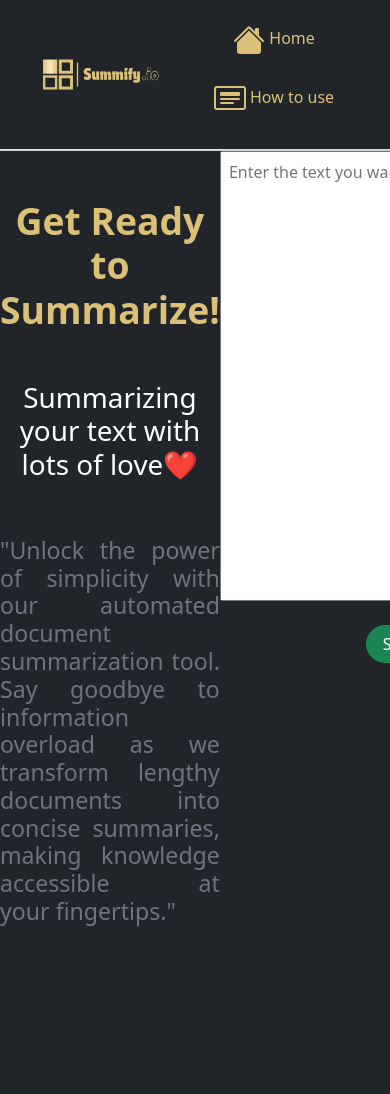
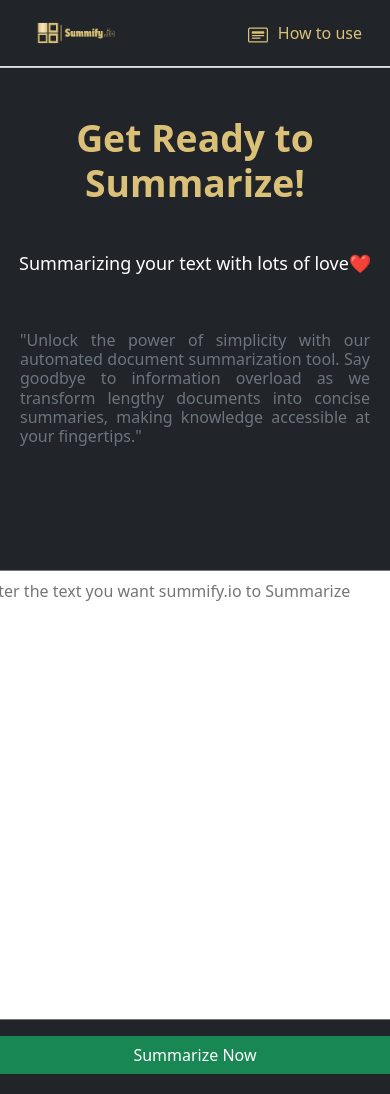
Before and after one commit to Lakshay0001/Flask_Summify.io, a Flask app: page / in a window 390 px wide. Before the commit the page ends 926 px from the top, so only its background shows below. Run offline with Flask 3, Linux system fonts and the light colour scheme; some libraries are stand-ins or nearby versions.

Commit message:
Update style.css

```diff
--- a/static/css/style.css
+++ b/static/css/style.css
@@ -18,3 +18,93 @@
 .changetext {
     font-size: medium;
 }
+
+@media(max-width: 992px) {
+    .mediamobile {
+        display: flex;
+        flex-direction: column;
+    }
+
+    .changejustification{
+        justify-content: space-between !important;
+    }
+
+    .changesize {
+        height: 50px;
+    }
+
+    .changeitemsize {
+        height: 20px;
+    }
+
+    .changeitempadding {
+        padding: 0;
+    }
+
+    .changeitemmargin {
+        margin: 0px !important;
+    }
+
+    .displayhide {
+        display: none;
+    }
+
+    .changeh1 {
+        font-size: large;
+    }
+
+    .changeh3 {
+        font-size: medium;
+        padding-left: 20px;
+        padding-right: 20px;
+    }
+
+    .skipmargin {
+        padding: 20px;
+    }
+}
+
+@media(max-width: 375px) {
+    .mediamobile {
+        display: flex;
+        flex-direction: column;
+    }
+
+    .changejustification{
+        justify-content: space-between !important;
+    }
+
+    .changesize {
+        height: 50px;
+    }
+
+    .changeitemsize {
+        height: 20px;
+    }
+
+    .changeitempadding {
+        padding: 0;
+    }
+
+    .changeitemmargin {
+        margin: 0px !important;
+    }
+
+    .displayhide {
+        display: none;
+    }
+
+    .changeh1 {
+        font-size: large;
+    }
+
+    .changeh3 {
+        font-size: medium;
+        padding-left: 20px;
+        padding-right: 20px;
+    }
+
+    .skipmargin {
+        padding: 20px;
+    }
+}
```
